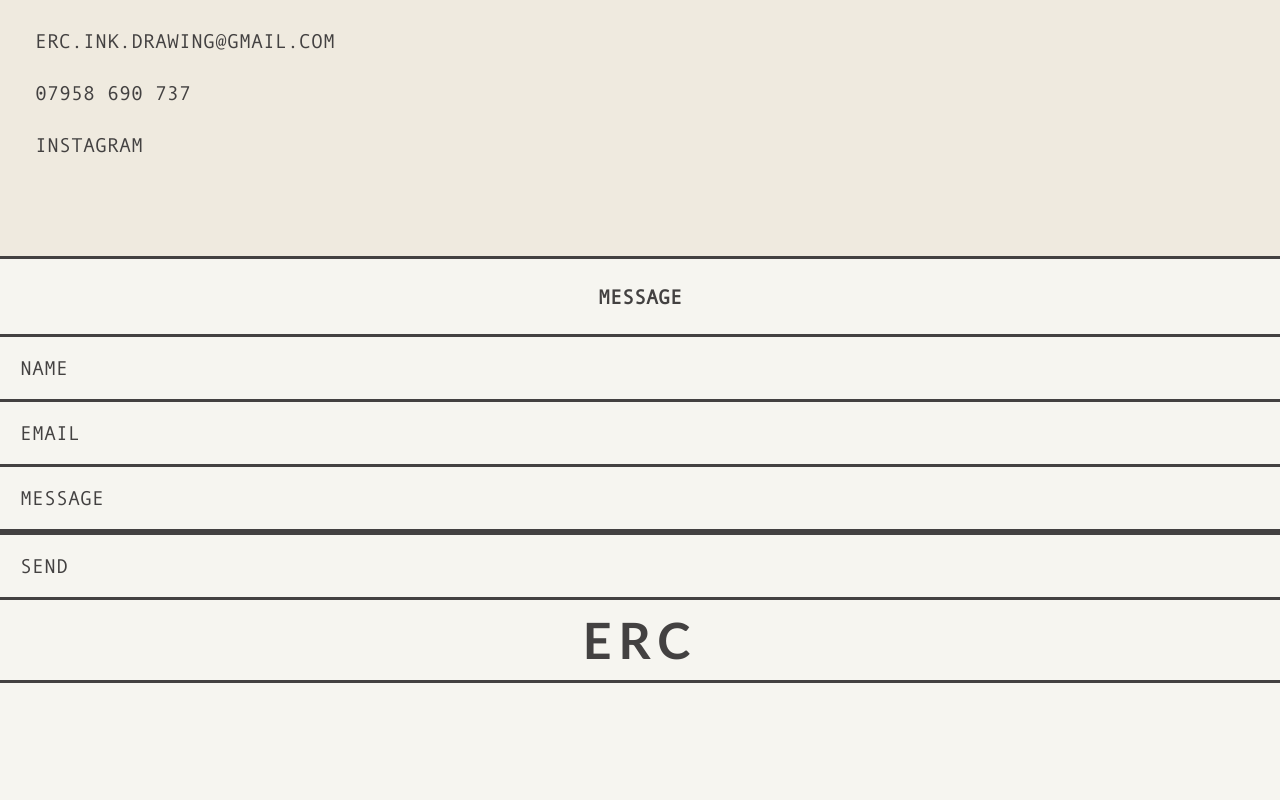
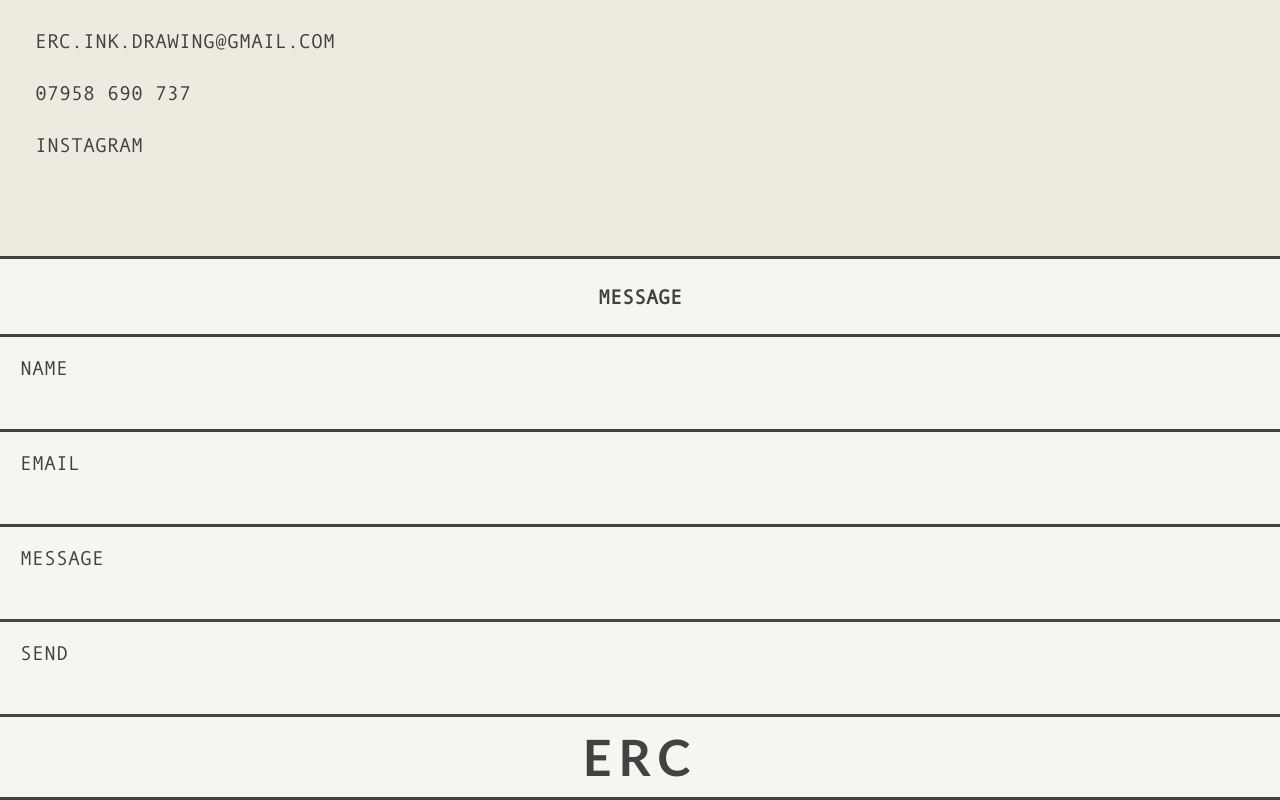
Before and after one commit to elliercottrell/test, a React (Create React App) app: page /pjf in a window 1280 px wide. Shown: the part 647-1447 px from the top of the page. Before the commit the page ends 1330 px from the top, so only its background shows below. Built offline with nearby package versions, Linux system fonts and the light colour scheme.

Commit message:
Update Form.css

```diff
--- a/src/Components/Form.css
+++ b/src/Components/Form.css
@@ -12,12 +12,6 @@
   margin: 0px 0px 0px 0px;
   border-bottom: solid 3px #434141;
 }
-.pleaseSubmit {
-  text-align: start;
-  border: none;
-  color: #434141;
-}
-
 .name,
 .yourEmail,
 .yourMessage,
@@ -33,11 +27,17 @@
   font-family: "Andale Mono";
   font-weight: lightest;
   text-transform: uppercase;
-  padding: 20px 0px 20px 0px;
+  padding: 20px 0px 50px 0px;
   text-indent: 20px;
 }
 .yourMessage {
   border-bottom: solid 3px #434141;
+}
+
+.pleaseSubmit {
+  text-align: start;
+  border: none;
+  color: #434141;
 }
 
 .name:focus,
```
